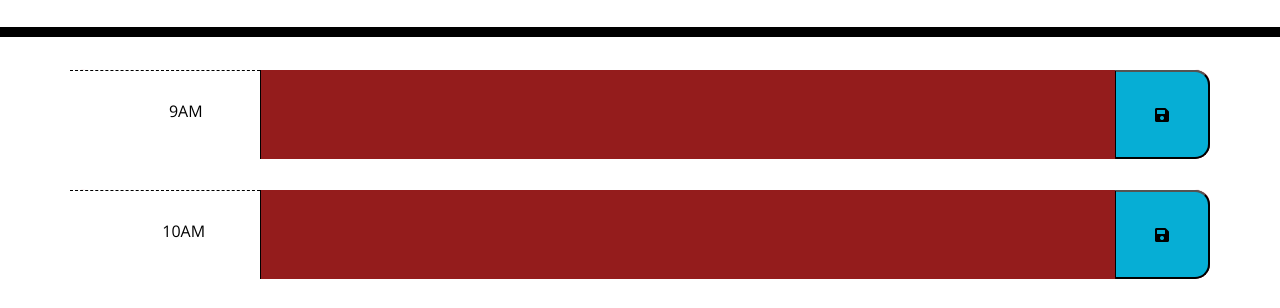
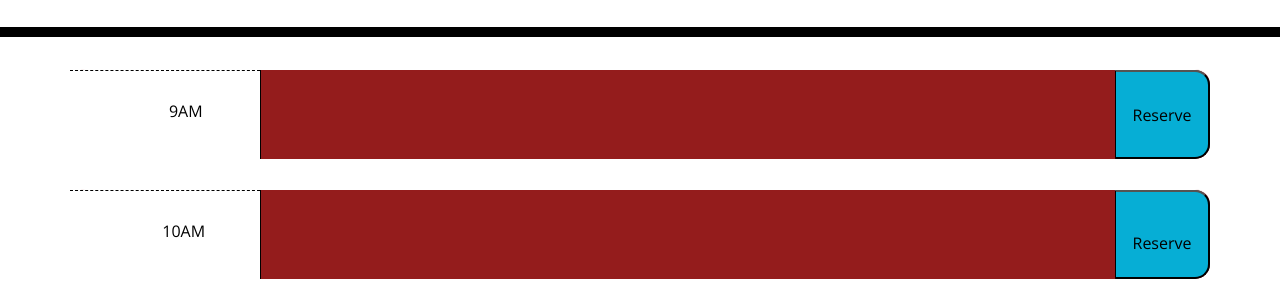
Before and after one commit to robogf/Work-Day-Schedule, a plain HTML site: page index.html in a window 1280 px wide. Shown: the part 267-575 px from the top of the page. Drawn offline with nearby package versions, Linux system fonts and the light colour scheme.

Commit message:
added our button name

```diff
--- a/index.html
+++ b/index.html
@@ -38,7 +38,7 @@
 
           <textarea class="col-9 description"  >  </textarea>
 
-        <button class=" saveBtn col-1 "><i class="fas fa-save"></i></button>
+        <button class=" saveBtn col-1 ">Reserve</button>
 
       </div>
       <div class=" row time-block " id="2">
@@ -48,7 +48,7 @@
 
           <textarea class="col-9 description " >  </textarea>
 
-        <button class=" saveBtn col-1 "><i class="fas fa-save"></i></button>
+        <button class=" saveBtn col-1 "> Reserve</button>
 
       </div>
       <div class="row time-block " id="3">
```
